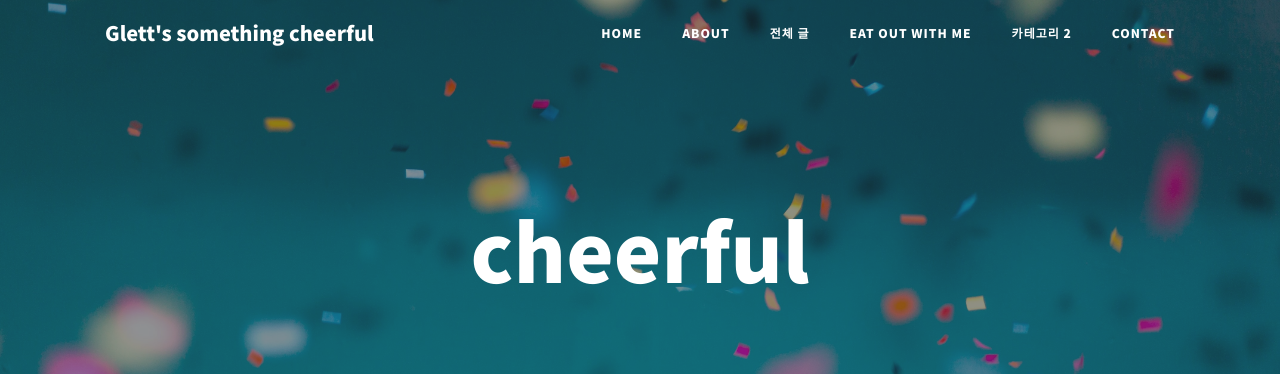
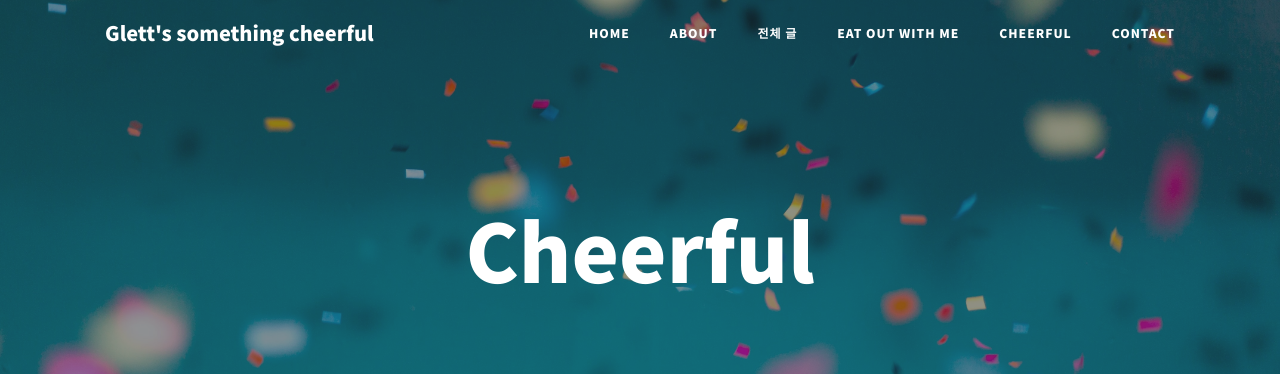
Before and after one commit to glett-bae/blog_glett, a Jekyll site: the page built from category/2.html, in a window 1280 px wide. Shown: the top 374 px of the page. Built offline with Jekyll 4.4.1, drawn with Linux system fonts in a browser that asks for light colours.

Commit message:
카테고리명수정

```diff
--- a/_includes/navbar.html
+++ b/_includes/navbar.html
@@ -21,7 +21,7 @@
           <a class="nav-link" href="{{ "EatoutwithMe/1" | relative_url }}">Eat out with Me</a>
         </li>
         <li class="nav-item">
-          <a class="nav-link" href="{{ "/category/2" | relative_url }}">카테고리 2</a>
+          <a class="nav-link" href="{{ "/category/2" | relative_url }}">Cheerful</a>
         </li>
         <li class="nav-item">
           <a class="nav-link" href="{{"/contact" | relative_url }}">Contact</a>
--- a/category/2.html
+++ b/category/2.html
@@ -1,6 +1,6 @@
 ---
 layout: page
-title: cheerful
+title: Cheerful
 permalink: /category/2/
 background: '/img/bg-category2.jpg'
 ---
```
